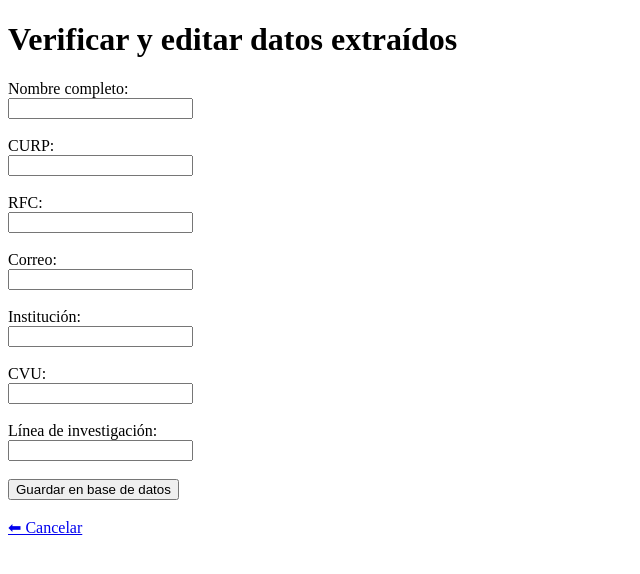
After one commit to rcdoch/i2c, a Flask app: template investigadores-app/templates/editar_datos.html in a window 1280 px wide. The commit adds this page. Shown: the top 574 px of the page, without its empty margins (0-640 px from the left). Run offline with Flask 3, Linux system fonts and the light colour scheme; the template is opened without the code that fills it, so the values that code supplies are empty.

Commit message:
Modificador de texto v1

```diff
--- a/investigadores-app/app.py
+++ b/investigadores-app/app.py
@@ -1,15 +1,16 @@
-from flask import Flask, request, render_template, redirect, url_for
+from flask import Flask, request, render_template, redirect, url_for, session
 from werkzeug.utils import secure_filename
 import os
-
 from db import guardar_en_bd
 from extractors.lector_pdf_v4 import extraer_datos_pdf
+import sqlite3
 
-UPLOAD_FOLDER = 'uploads'
+UPLOAD_FOLDER = 'Uploads'
 ALLOWED_EXTENSIONS = {'pdf'}
 
 app = Flask(__name__)
 app.config['UPLOAD_FOLDER'] = UPLOAD_FOLDER
+app.secret_key = 'clave_secreta_para_formularios'
 
 if not os.path.exists(UPLOAD_FOLDER):
     os.makedirs(UPLOAD_FOLDER)
@@ -17,41 +18,41 @@ if not os.path.exists(UPLOAD_FOLDER):
 def allowed_file(filename):
     return '.' in filename and filename.rsplit('.', 1)[1].lower() in ALLOWED_EXTENSIONS
 
-@app.route('/', methods=['GET', 'POST'])
+@app.route('/')
 def index():
-    mensaje = ""
-    if request.method == 'POST':
-        if 'file' not in request.files:
-            mensaje = "❌ No se envió ningún archivo."
-        else:
-            archivos = request.files.getlist('file')
-            mensajes = []
+    return render_template('index.html')
 
-            for file in archivos:
-                if file.filename == '':
-                    mensajes.append("⚠️ Uno de los archivos no tiene nombre.")
-                    continue
-                if file and allowed_file(file.filename):
-                    filename = secure_filename(file.filename)
-                    path_pdf = os.path.join(app.config['UPLOAD_FOLDER'], filename)
-                    file.save(path_pdf)
+@app.route('/verificar', methods=['POST'])
+def verificar():
+    archivo = request.files.get('file')
+    if archivo and allowed_file(archivo.filename):
+        filename = secure_filename(archivo.filename)
+        path_pdf = os.path.join(app.config['UPLOAD_FOLDER'], filename)
+        archivo.save(path_pdf)
 
-                    # Extraer datos del PDF
-                    datos = extraer_datos_pdf(path_pdf)
+        datos = extraer_datos_pdf(path_pdf)
+        session['datos_extraidos'] = datos
+        return render_template('editar_datos.html', datos=datos)
+    else:
+        return redirect(url_for('index'))
 
-                    # Guardar en la base de datos
-                    resultado = guardar_en_bd(datos)
-                    mensajes.append(f"✅ {filename} → {resultado}")
-                else:
-                    mensajes.append(f"⚠️ {file.filename} → Archivo no válido.")
+@app.route('/guardar', methods=['POST'])
+def guardar():
+    datos_editados = {
+        "nombre_completo": request.form.get("nombre_completo"),
+        "curp": request.form.get("curp"),
+        "rfc": request.form.get("rfc"),
+        "correo": request.form.get("correo"),
+        "institucion": request.form.get("institucion"),
+        "no_cvu": request.form.get("no_cvu"),
+        "linea_investigacion": request.form.get("linea_investigacion")
+    }
 
-            mensaje = "<br>".join(mensajes)
-
-    return render_template('index.html', mensaje=mensaje)
+    resultado = guardar_en_bd(datos_editados)
+    return redirect(url_for('registros'))
 
 @app.route('/registros')
 def registros():
-    import sqlite3
     conn = sqlite3.connect('database.db')
     c = conn.cursor()
     c.execute("SELECT id, curp, nombre_completo, rfc, correo, institucion, no_cvu FROM investigadores")
--- /dev/null
+++ b/investigadores-app/templates/editar_datos.html
@@ -0,0 +1,36 @@
+<!DOCTYPE html>
+<html lang="es">
+<head>
+    <meta charset="UTF-8">
+    <title>Editar datos del investigador</title>
+</head>
+<body>
+    <h1>Verificar y editar datos extraídos</h1>
+    <form action="/guardar" method="POST">
+        <label>Nombre completo:</label><br>
+        <input type="text" name="nombre_completo" value="{{ datos.nombre_completo }}"><br><br>
+
+        <label>CURP:</label><br>
+        <input type="text" name="curp" value="{{ datos.curp }}"><br><br>
+
+        <label>RFC:</label><br>
+        <input type="text" name="rfc" value="{{ datos.rfc }}"><br><br>
+
+        <label>Correo:</label><br>
+        <input type="email" name="correo" value="{{ datos.correo }}"><br><br>
+
+        <label>Institución:</label><br>
+        <input type="text" name="institucion" value="{{ datos.institucion }}"><br><br>
+
+        <label>CVU:</label><br>
+        <input type="text" name="no_cvu" value="{{ datos.no_cvu }}"><br><br>
+
+        <label>Línea de investigación:</label><br>
+        <input type="text" name="linea_investigacion" value="{{ datos.linea_investigacion }}"><br><br>
+
+        <button type="submit">Guardar en base de datos</button>
+    </form>
+    <br>
+    <a href="/">⬅ Cancelar</a>
+</body>
+</html>
```
Also changed, not shown: investigadores-app/templates/index.html (renamed from investigadores-app/templates/Index.html, +5 -4 lines), investigadores-app/database.db.
